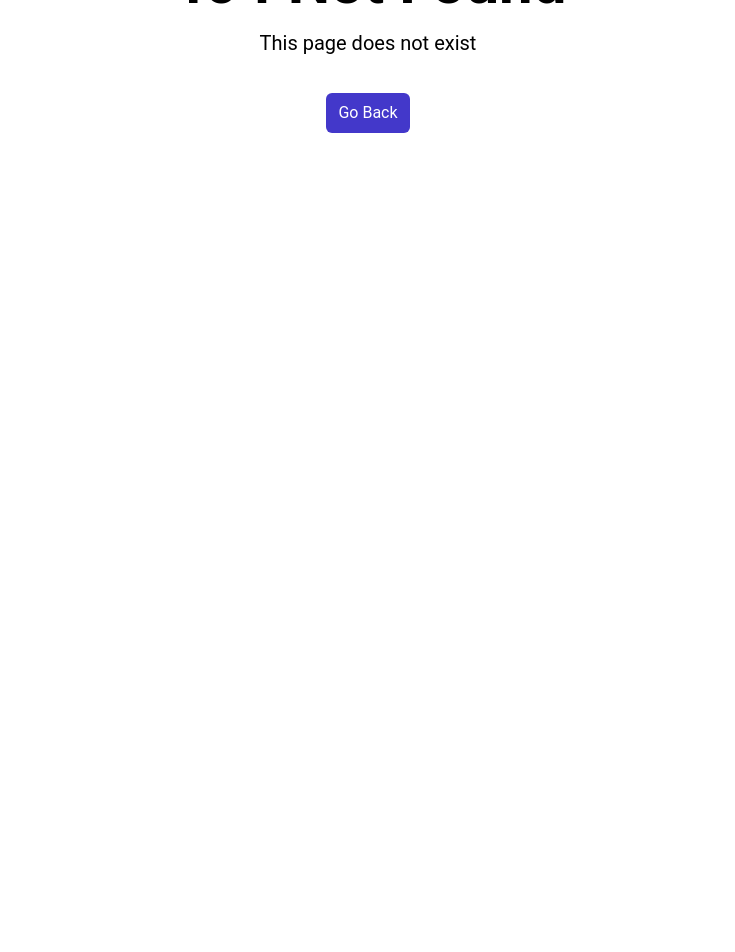
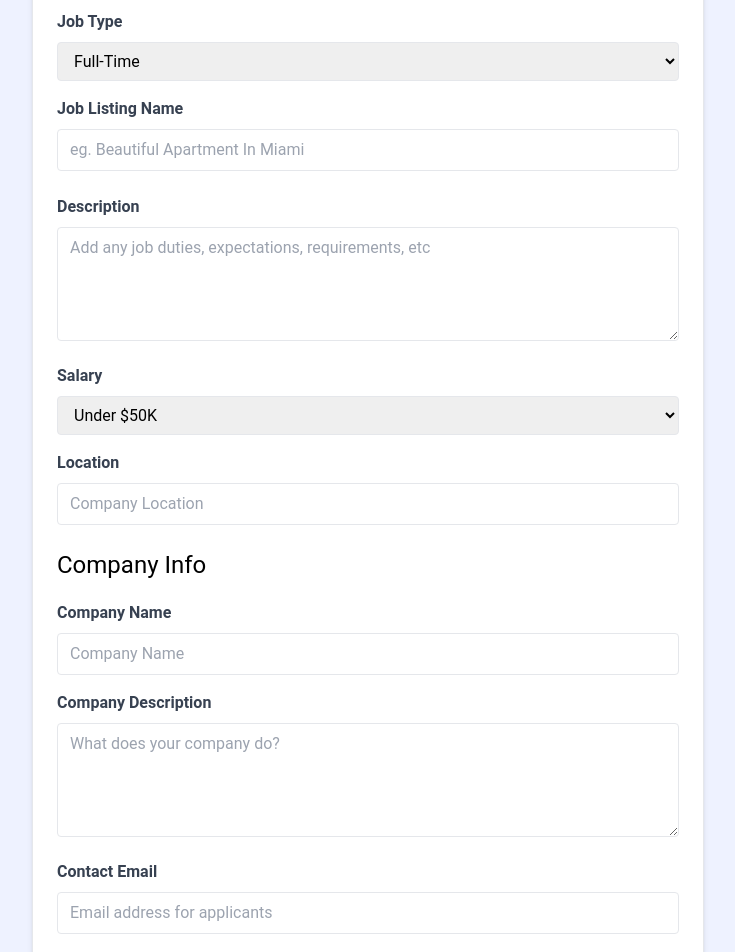
Before and after one commit to skillzz9/recruitREACT, a React (Vite) app: page /add-job in a window 1280 px wide. Before the commit this address had no page. Shown: the part 260-1212 px from the top of the page, without its empty margins (272-1007 px from the left). Before the commit the page ends 800 px from the top, so only its background shows below. Built offline with nearby package versions, Linux system fonts and the light colour scheme.

Commit message:
ability to add jobs and is integrated into the backend

```diff
--- a/src/App.jsx
+++ b/src/App.jsx
@@ -5,8 +5,23 @@
 import MainLayout from './layouts/MainLayout';
 import NotFoundPage from './pages/NotFoundPage';
 import SingleJobPage, { jobLoader } from './pages/SingleJobPage';
+import AddJobsPage from './pages/AddJobsPage';
 
 import { Route, createBrowserRouter, createRoutesFromElements, RouterProvider} from 'react-router-dom';
+
+const App = () => {
+  const addJob = async (newJob) =>{
+    const res = await fetch('/api/jobs',{
+      method: 'POST',
+      headers:{
+        'Content-Type': 'application/json'
+      },
+      body: JSON.stringify(newJob),
+    }
+    );
+    return;
+
+  }
 
   const router = createBrowserRouter(
 
@@ -15,12 +30,12 @@
       <Route index element={<HomePage />} />
       <Route path='/jobs' element={<JobsPage />} />
       <Route path='/jobs/:id' element={<SingleJobPage/>} loader={jobLoader}/>
+      <Route path='/add-job' element={<AddJobsPage addJobSubmit={addJob}/>}/>
       <Route path='*' element={<NotFoundPage />} />
 
 
     </Route>
   ));
-const App = () => {
   return ( <RouterProvider router={router} />);
 
 };
--- a/src/jobs.json
+++ b/src/jobs.json
@@ -83,6 +83,34 @@
         "contactEmail": "contact@ipsumlorem.com",
         "contactPhone": "555-555-5555"
       }
+    },
+    {
+      "id": "f878",
+      "title": "Test Job",
+      "type": "Full-time",
+      "location": "Miami ",
+      "description": "this is a cool job",
+      "salary": "$50K - 60K",
+      "company": {
+        "name": "Hello ",
+        "description": "coool",
+        "contactEmail": "hugo@gmail.com",
+        "contactPhone": "555-555-5555"
+      }
+    },
+    {
+      "id": "8686",
+      "title": "Cool job",
+      "type": "Full-time",
+      "location": "Miami",
+      "description": "hello",
+      "salary": "$60K - 70K",
+      "company": {
+        "name": "Cool Company",
+        "description": "cool stuff",
+        "contactEmail": "hugo@gmail.com",
+        "contactPhone": "555-555-5555"
+      }
     }
   ]
 }
--- /dev/null
+++ b/src/pages/AddJobsPage.jsx
@@ -0,0 +1,226 @@
+import React from 'react'
+
+import { useState } from 'react'
+import { useNavigate } from 'react-router-dom';
+
+const AddJobsPage = ({addJobSubmit}) => {
+    const [title, setTitle] = useState('');
+    const [type, setType] = useState('Full-time');
+    const [location, setLocation] = useState('');
+    const [description, setDescription] = useState('');
+    const [salary, setSalary] = useState('Under $50K');
+    const [companyName, setCompanyName] = useState('');
+    const [companyDescription, setCompanyDescription] = useState('');
+    const [contactEmail, setContactEmail] = useState('');
+    const [contactPhone, setContactPhone] = useState('');
+
+    const navigate = useNavigate();
+
+    const submitForm = (e) => {
+        e.preventDefault();
+
+        const newJob = {
+            title,
+            type,
+            location,
+            description,
+            salary,
+            company : {
+                name: companyName,
+                description: companyDescription,
+                contactEmail,
+                contactPhone
+            }
+        }
+        addJobSubmit(newJob);
+        navigate('/jobs');
+    }
+
+
+  return (
+    <section className="bg-indigo-50">
+      <div className="container m-auto max-w-2xl py-24">
+        <div
+          className="bg-white px-6 py-8 mb-4 shadow-md rounded-md border m-4 md:m-0"
+        >
+          <form onSubmit={submitForm}>
+            <h2 className="text-3xl text-center font-semibold mb-6">Add Job</h2>
+
+            <div className="mb-4">
+              <label htmlFor="type" className="block text-gray-700 font-bold mb-2"
+                >Job Type</label
+              >
+              <select
+                id="type"
+                name="type"
+                className="border rounded w-full py-2 px-3"
+                required
+                value={type}
+                onChange={(e) => setType(e.target.value)}
+              >
+                <option value="Full-Time">Full-Time</option>
+                <option value="Part-Time">Part-Time</option>
+                <option value="Remote">Remote</option>
+                <option value="Internship">Internship</option>
+              </select>
+            </div>
+
+            <div className="mb-4">
+              <label className="block text-gray-700 font-bold mb-2"
+                >Job Listing Name</label
+              >
+              <input
+                type="text"
+                id="title"
+                name="title"
+                className="border rounded w-full py-2 px-3 mb-2"
+                placeholder="eg. Beautiful Apartment In Miami"
+                required
+                value={title}
+                onChange={(e) => setTitle(e.target.value)}
+              />
+            </div>
+            <div className="mb-4">
+              <label
+                htmlFor="description"
+                className="block text-gray-700 font-bold mb-2"
+                >Description</label
+              >
+              <textarea
+                id="description"
+                name="description"
+                className="border rounded w-full py-2 px-3"
+                rows="4"
+                placeholder="Add any job duties, expectations, requirements, etc"
+                value={description}
+                onChange={(e) => setDescription(e.target.value)}
+              ></textarea>
+            </div>
+
+            <div className="mb-4">
+              <label htmlFor="type" className="block text-gray-700 font-bold mb-2"
+                >Salary</label
+              >
+              <select
+                id="salary"
+                name="salary"
+                className="border rounded w-full py-2 px-3"
+                required
+                value={salary}
+                onChange={(e) => setSalary(e.target.value)}
+
+              >
+                <option value="Under $50K">Under $50K</option>
+                <option value="$50K - 60K">$50K - $60K</option>
+                <option value="$60K - 70K">$60K - $70K</option>
+                <option value="$70K - 80K">$70K - $80K</option>
+                <option value="$80K - 90K">$80K - $90K</option>
+                <option value="$90K - 100K">$90K - $100K</option>
+                <option value="$100K - 125K">$100K - $125K</option>
+                <option value="$125K - 150K">$125K - $150K</option>
+                <option value="$150K - 175K">$150K - $175K</option>
+                <option value="$175K - 200K">$175K - $200K</option>
+                <option value="Over $200K">Over $200K</option>
+              </select>
+            </div>
+
+            <div className='mb-4'>
+              <label className='block text-gray-700 font-bold mb-2'>
+                Location
+              </label>
+              <input
+                type='text'
+                id='location'
+                name='location'
+                className='border rounded w-full py-2 px-3 mb-2'
+                placeholder='Company Location'
+                required
+                value={location}
+                onChange={(e) => setLocation(e.target.value)}
+              />
+            </div>
+
+            <h3 className="text-2xl mb-5">Company Info</h3>
+
+            <div className="mb-4">
+              <label htmlFor="company" className="block text-gray-700 font-bold mb-2"
+                >Company Name</label
+              >
+              <input
+                type="text"
+                id="company"
+                name="company"
+                className="border rounded w-full py-2 px-3"
+                placeholder="Company Name"
+                value={companyName}
+                onChange={(e) => setCompanyName(e.target.value)}
+              />
+            </div>
+
+            <div className="mb-4">
+              <label
+                htmlFor="company_description"
+                className="block text-gray-700 font-bold mb-2"
+                >Company Description</label
+              >
+              <textarea
+                id="company_description"
+                name="company_description"
+                className="border rounded w-full py-2 px-3"
+                rows="4"
+                placeholder="What does your company do?"
+                value={companyDescription}
+                onChange={(e) => setCompanyDescription(e.target.value)}
+              ></textarea>
+            </div>
+
+            <div className="mb-4">
+              <label
+                htmlFor="contact_email"
+                className="block text-gray-700 font-bold mb-2"
+                >Contact Email</label
+              >
+              <input
+                type="email"
+                id="contact_email"
+                name="contact_email"
+                className="border rounded w-full py-2 px-3"
+                placeholder="Email address for applicants"
+                required
+                value={contactEmail}
+                onChange={(e) => setContactEmail(e.target.value)}
+              />
+            </div>
+            <div className="mb-4">
+              <label
+                htmlFor="contact_phone"
+                className="block text-gray-700 font-bold mb-2"
+                >Contact Phone</label
+              >
+              <input
+                type="tel"
+                id="contact_phone"
+                name="contact_phone"
+                className="border rounded w-full py-2 px-3"
+                placeholder="Optional phone for applicants"
+                value={contactPhone}
+                onChange={(e) => setContactPhone(e.target.value)}
+              />
+            </div>
+
+            <div>
+              <button
+                className="bg-indigo-500 hover:bg-indigo-600 text-white font-bold py-2 px-4 rounded-full w-full focus:outline-none focus:shadow-outline"
+                type="submit"
+              >
+                Add Job
+              </button>
+            </div>
+          </form>
+        </div>
+      </div>
+    </section>
+  )
+}
+
+export default AddJobsPage
--- a/src/pages/SingleJobPage.jsx
+++ b/src/pages/SingleJobPage.jsx
@@ -4,7 +4,7 @@
 // import { useState, useEffect } from 'react';
 import { useParams, useLoaderData } from 'react-router-dom';
 import Spinner from '../components/Spinner';
-import { FaArrowLeft } from 'react-icons/fa';
+import { FaArrowLeft, FaMapMarker } from 'react-icons/fa';
 
 const SingleJobPage = () => {
   const { id } = useParams();
@@ -50,9 +50,7 @@
               <div
                 className="text-gray-500 mb-4 flex align-middle justify-center md:justify-start"
               >
-                <i
-                  className="fa-solid fa-location-dot text-lg text-orange-700 mr-2"
-                ></i>
+                <FaMapMarker className='text-orange-700 mr-1' />
                 <p className="text-orange-700">{job.location}</p>
               </div>
             </div>
@@ -97,10 +95,10 @@
 
             <div className="bg-white p-6 rounded-lg shadow-md mt-6">
               <h3 className="text-xl font-bold mb-6">Manage Job</h3>
-              <a
-                href="/add-job.html"
+              <Link
+                to={`/jobs/edit/${job.id}`}
                 className="bg-indigo-500 hover:bg-indigo-600 text-white text-center font-bold py-2 px-4 rounded-full w-full focus:outline-none focus:shadow-outline mt-4 block"
-                >Edit Job</a
+                >Edit Job</Link
               >
               <button
                 className="bg-red-500 hover:bg-red-600 text-white font-bold py-2 px-4 rounded-full w-full focus:outline-none focus:shadow-outline mt-4 block"
```
Lines whose indentation alone changed are shown as unchanged.
